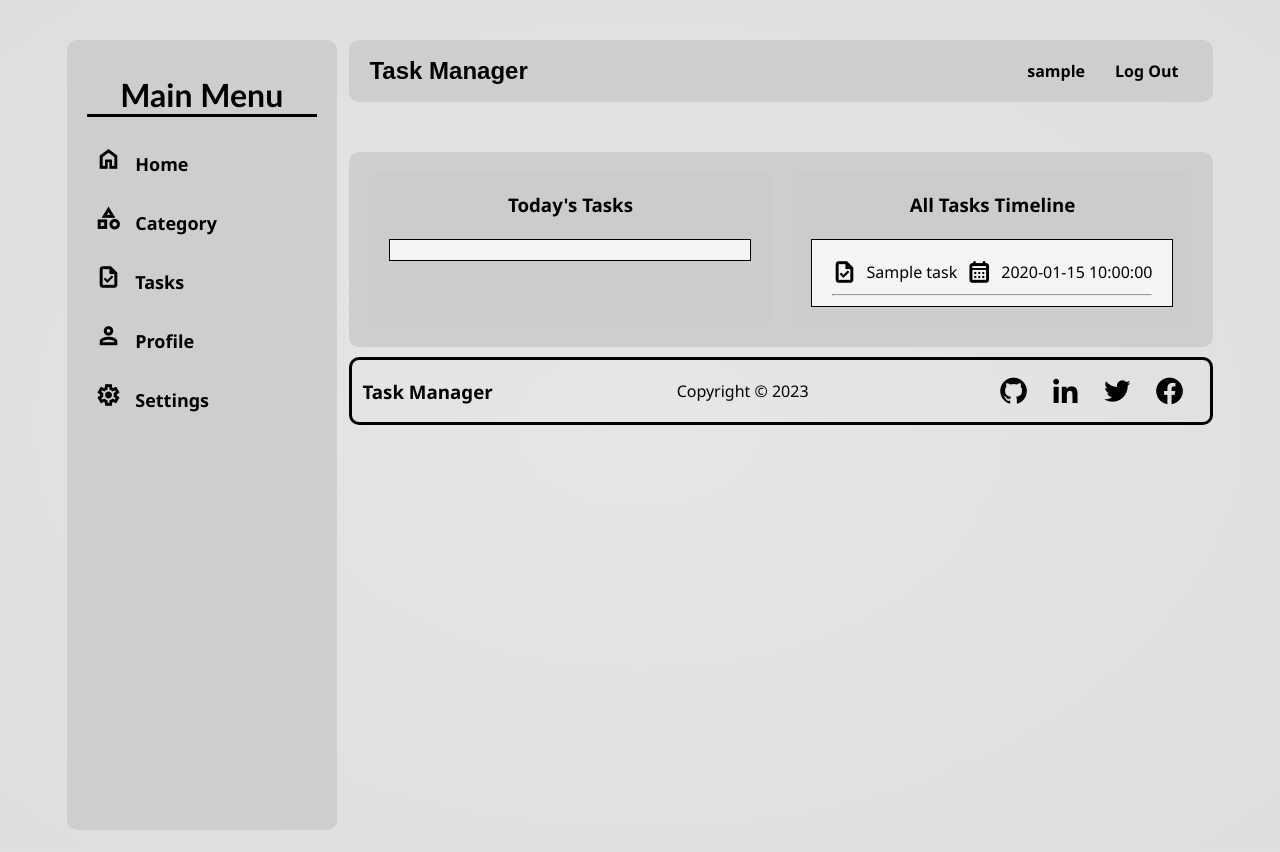
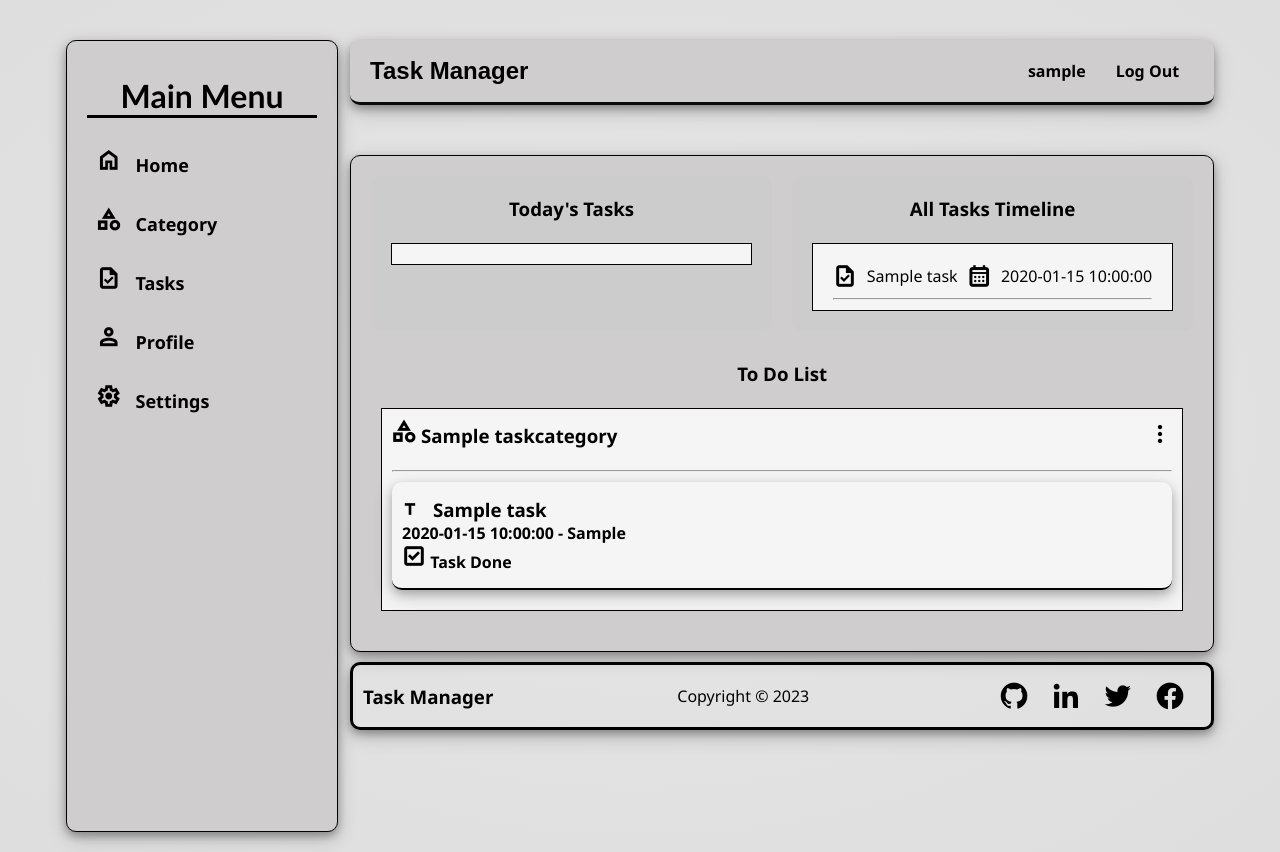
Before and after one commit to abdo-mhmd/alx_capstone_project, a Flask app: page / in a window 1280 px wide. Before the commit the page ends 830 px from the top, so only its background shows below. Run offline with Flask 3, Linux system fonts and the light colour scheme; a user stored in the database is signed in; tables that the repository leaves empty hold one stand-in row (values such as "Sample post").

Commit message:
update home page style

```diff
--- a/app.py
+++ b/app.py
@@ -20,11 +20,11 @@ app = create_app()
 @app.route('/home')
 def home():
     if current_user.is_authenticated:
+        user = User.query.get(current_user.get_id())
+        user_category = TaskCategory.query.filter_by(
+            user_id=current_user.get_id()).all()
         tasks = Task.query.filter_by(user_id=current_user.get_id()).all()
-        # today_tasks = [task for task in tasks if task.due_date.between(
-        #     date.today(), date.today() + timedelta(days=1))]
-        user = User.query.get(current_user.get_id())
-        return render_template('home.html', tasks=tasks, user=user, date=date.today())
+        return render_template('home.html', categories=user_category, user=user, date=date.today(), tasks=tasks)
     return redirect(url_for('login'))
 
 
@@ -99,7 +99,7 @@ def tasks():
         ).all()
     else:
         tasks = Task.query.filter_by(user_id=current_user.get_id()).all()
-    categories = TaskCategory.query.all()
+    categories = TaskCategory.query.filter_by(user_id=current_user.get_id()).all()
     return render_template('tasks.html', tasks=tasks, categories=categories)
 
 
@@ -121,7 +121,7 @@ def add_task():
         db.session.commit()
         flash('Task added successfully', 'success')
         return redirect(url_for('tasks'))
-    categories = TaskCategory.query.all()
+    categories = TaskCategory.query.filter_by(user_id=current_user.get_id()).all()
     if not categories:
         flash('No categories found', 'danger')
         return redirect(url_for('add_category'))
@@ -182,9 +182,14 @@ def complete_task(id):
 @login_required
 def add_category():
     form = AddTaskCategoryForm()
-    categories = TaskCategory.query.all()
+    categories = TaskCategory.query.filter_by(
+        user_id=current_user.get_id()
+    ).all()
     if request.method == 'POST':
-        category = TaskCategory(name=form.name.data)
+        category = TaskCategory(
+            name=form.name.data,
+            user_id=current_user.get_id()
+        )
         db.session.add(category)
         db.session.commit()
         flash('Category added successfully', 'success')
@@ -196,6 +201,7 @@ def add_category():
 @login_required
 def delete_category(id):
     category = TaskCategory.query.get(id)
+    render = request.args.get('render')
     if not category:
         flash('Category not found', 'danger')
         return redirect(url_for('add_category'))
@@ -210,6 +216,8 @@ def delete_category(id):
             for task in tasks:
                 flash(f'{task.title} has category {task.categories.name}', 'danger')
             return redirect(url_for('add_category'))
+    if render:
+        return redirect(url_for(render))
     return redirect(url_for('add_category'))
 
 
@@ -287,6 +295,7 @@ def monthly_tasks():
     ).all()
     return render_template('tasks.html', tasks=tasks)
 
+
 @app.route('/priority_tasks/<string:priority>', methods=['GET', 'POST'])
 @login_required
 def priority_tasks(priority):
--- a/webapp/forms.py
+++ b/webapp/forms.py
@@ -43,7 +43,7 @@ class LoginForm(FlaskForm):
 class AddTaskForm(FlaskForm):
     title = StringField('Title', validators=[DataRequired()])
     description = TextAreaField('Description', validators=[DataRequired()])
-    due_date = DateTimeLocalField('Due Date', validators=[DataRequired()])
+    due_date = DateTimeLocalField('Due Date', validators=[InputRequired()], format="%Y-%m-%dT%H:%M")
     status = BooleanField('Status')
     priority = SelectField('Priority', choices=[(
         "low", "Low"), ("medium", "Medium"), ("high", "High")])
--- a/webapp/models.py
+++ b/webapp/models.py
@@ -33,6 +33,7 @@ class TaskCategory(database.Model):
 
     id = database.Column(database.Integer, primary_key=True)
     name = database.Column(database.String(64), nullable=False)
+    user_id = database.Column(database.Integer, database.ForeignKey('users.id'), nullable=False)
     tasks = database.relationship('Task', backref='taskcategory', lazy='dynamic')
 
 
@@ -46,7 +47,7 @@ class Task(database.Model):
     description = database.Column(database.String(256))
     status = database.Column(database.Boolean, default=False)
     priority = database.Column(database.String(20))
-    due_date = database.Column(database.DateTime, default=datetime.now())
+    due_date = database.Column(database.DateTime, default=datetime.utcnow())
     user_id = database.Column(database.Integer, database.ForeignKey('users.id'), nullable=False)
     category_id = database.Column(database.Integer, database.ForeignKey('taskcategories.id'), nullable=False)
     categories = database.relationship("TaskCategory", foreign_keys=[category_id])
--- a/webapp/static/css/style.css
+++ b/webapp/static/css/style.css
@@ -34,6 +34,8 @@ body {
     border-radius: 10px;
     background-color: #cfcdcd;
     height: auto;
+    box-shadow: 0 4px 8px 0 rgba(0, 0, 0, 0.3), 0 6px 20px 0 rgba(0, 0, 0, 0.19);
+    border: solid 1px #000;
 }
 
 .Dashbord {
@@ -99,7 +101,9 @@ body {
     background-color: #cfcdcd;
     display: flex;
     justify-content: space-between;
-    align-items: center
+    align-items: center;
+    box-shadow: 0 4px 8px 0 rgba(0, 0, 0, 0.3), 0 6px 20px 0 rgba(0, 0, 0, 0.19);
+    border-bottom: #0a0a0a solid;
 }
 
 .navbar .navbar-title {
@@ -180,6 +184,8 @@ body {
     border-radius: 10px;
     padding: 20px;
     margin: 10px 0;
+    box-shadow: 0 4px 8px 0 rgba(0, 0, 0, 0.3), 0 6px 20px 0 rgba(0, 0, 0, 0.19);
+    border: solid 1px #000;
 }
 
 .main-content {
@@ -226,12 +232,88 @@ body {
     /* top: 50%; */
 }
 
+/* home categories */
+.categories {
+    display: flex;
+    flex-direction: column;
+    text-align: center;
+    padding: 10px;
+    grid-row-start: 2;
+    grid-row-end: 3;
+    grid-column-start: 1;
+    grid-column-end: 3;
+
+}
+#more-vert {
+    font-size: x-large;
+    font-weight: 500;
+    cursor: pointer;
+    color: #000;
+}
+.categories .category-vert {
+    display: none;
+    flex-direction: column;
+    width: 200px;
+    justify-content: center;
+    align-items: start;
+    padding: 10px;
+    position: absolute;
+    right: 10px;
+    top: 40px;
+    background-color: #f5f5f5;
+    border: solid 1px #000;
+    box-shadow: 0 4px 8px 0 rgba(0, 0, 0, 0.2), 0 6px 20px 0 rgba(0, 0, 0, 0.19);
+    z-index: 6;
+
+}
+
+.categories .category-vert a {
+    text-decoration: none;
+    color: #000;
+    font-weight: 400;
+    font-family: sans-serif;
+    text-align: left;
+    margin-bottom: 10px;
+    width: 100%;
+}
+
+.categories .category {
+    display: flex;
+    flex-direction: column;
+    justify-content: center;
+    padding: 10px;
+    /* border-radius: 10px; */
+    margin-bottom: 10px;
+    background-color: #f5f5f5;
+    border: solid 1px #000;
+    position: relative;
+    /* box-shadow: 0 4px 8px 0 rgba(0, 0, 0, 0.2), 0 6px 20px 0 rgba(0, 0, 0, 0.19); */
+}
+
+.categories .categories-title {
+    display: flex;
+    justify-content: space-between;
+    align-items: center;
+}
+
+.categories .task {
+    padding: 10px;
+    border-radius: 10px;
+    margin-bottom: 10px;
+    background-color: #f5f5f5;
+    border-bottom: #000 2px solid;
+    box-shadow: 0 4px 8px 0 rgba(0, 0, 0, 0.2), 0 6px 20px 0 rgba(0, 0, 0, 0.19);
+
+}
+
+
 .today-tasks {
     background-color: #f5f5f5;
     border-radius: 0;
     padding: 10px;
     overflow: scroll;
-    border: solid 1px #000
+    border: solid 1px #000;
+
 }
 
 .today-tasks .today-tasks-title {
@@ -337,7 +419,8 @@ body {
     margin-top: auto;
     border: solid #000;
     border-radius: 10px;
-    padding: 10px
+    padding: 10px;
+    box-shadow: 0 4px 8px 0 rgba(0, 0, 0, 0.3), 0 6px 20px 0 rgba(0, 0, 0, 0.19);
 }
 
 .footer .icons {
@@ -477,7 +560,6 @@ body {
     }
 
 }
-
 
 /* card style form */
 .card {
--- a/webapp/static/js/script.js
+++ b/webapp/static/js/script.js
@@ -43,3 +43,13 @@ function changePassword() {
         divChange.style.display = 'none';
     }
 }
+
+function showVert(categoryName) {
+    const category = document.getElementById(categoryName + '-vert');
+    if (category.style.display === 'none') {
+        category.style.display = 'flex';
+    }
+    else {
+        category.style.display = 'none';
+    }
+}
--- a/webapp/templates/home.html
+++ b/webapp/templates/home.html
@@ -22,14 +22,17 @@
                         </span>
                         {{task.title}}
                     </h3>
-                    {%if task.status == False%}
-                    <h4>Task Done: <span>0</span> / 10</h4>
-                    <span class="line"></span>
+                    {%if task.status == True%}
+                    <span class="material-symbols-outlined">
+                        check_box
+                    </span>
+                    <h4>Task Done</h4>
+                    {%else%}
+                    <span class="material-symbols-outlined">
+                        check_box_outline_blank
+                    </span>
+                    <h4>Task Not Done</h4>
                     <a href="{{url_for('complete_task', id=task.id, render='home')}}">complete</a>
-                    {%else%}
-                    <h4>Task Done: <span>10</span> / 10</h4>
-                    <span class="sline"></span>
-                    <p>Completed</p>
                     {%endif%}
                 </div>
                 <hr>
@@ -73,6 +76,85 @@
         <img src="{{url_for('static', filename='images/home.png')}}" alt="">
     </div>
     {% endif %}
+    {% if categories %}
+    <div class="categories">
+        <h3>
+            To Do List
+        </h3>
+        <br>
+        <div class="task-category">
+            {% for category in categories %}
+            <div class="category">
+                <div class="categories-title">
+                    <h3>
+                        <span class="material-symbols-outlined">
+                            category
+                        </span>
+                        {{category.name}}
+                    </h3>
+                    <span class="material-symbols-outlined" id="more-vert" onclick="showVert('{{category.name}}')">
+                        more_vert
+                    </span>
+                </div>
+                <div class="category-vert" id="{{category.name}}-vert">
+                    <a href="{{url_for('add_category', id=category.id, render='home')}}">
+                        <span class="material-symbols-outlined">
+                            edit
+                        </span>
+                        edit category
+                    </a>
+                    <a href="{{url_for('delete_category', id=category.id, render='home')}}">
+                        <span class="material-symbols-outlined">
+                            delete
+                        </span>
+                        delete category
+                    </a>
+                    <a href="{{url_for('add_task', category_id=category.id, render='home')}}">
+                        <span class="material-symbols-outlined">
+                            add
+                        </span>
+                        add task
+                    </a>
+                </div>
+
+                <br>
+                <hr>
+                {% for task in tasks %}
+                {% if task.category_id == category.id %}
+                <div class="task">
+                    <h3 class="task-name">
+                        <span class="material-symbols-outlined">
+                            title
+                        </span>
+                        {{task.title}}
+                    </h3>
+                    <h4>
+                        {{task.due_date}} - {{task.priority}}
+                    </h4>
+                    {%if task.status == False%}
+                    <h4>
+                        <span class="material-symbols-outlined">
+                            check_box_outline_blank
+                        </span>
+                        Task Not Done
+                    </h4>
+                    {%else%}
+                    <h4>
+                        <span class="material-symbols-outlined">
+                            check_box
+                        </span>
+                        Task Done
+
+                    </h4>
+                    {%endif%}
+                </div>
+                {% endif %}
+                {% endfor %}
+            </div>
+            {% endfor %}
+        </div>
+
+    </div>
+    {% endif %}
 </div>
-
 {% endblock%}
--- a/webapp/templates/index.html
+++ b/webapp/templates/index.html
@@ -72,7 +72,7 @@
             <div class="navbar">
                 <h3 class="navbar-title"><a href="{{url_for('home')}}" class="navbar-link">Task Manager</a></h3>
                 <ul class="navbar-list">
-                    {% if current_user.authenticated %}
+                    {% if current_user.is_authenticated %}
                     <li class="navbar-list-item">
                         <a href="#" class="navbar-link"><i class="bx bx-profile"></i>{{current_user.username}}</a>
                     </li>
```
